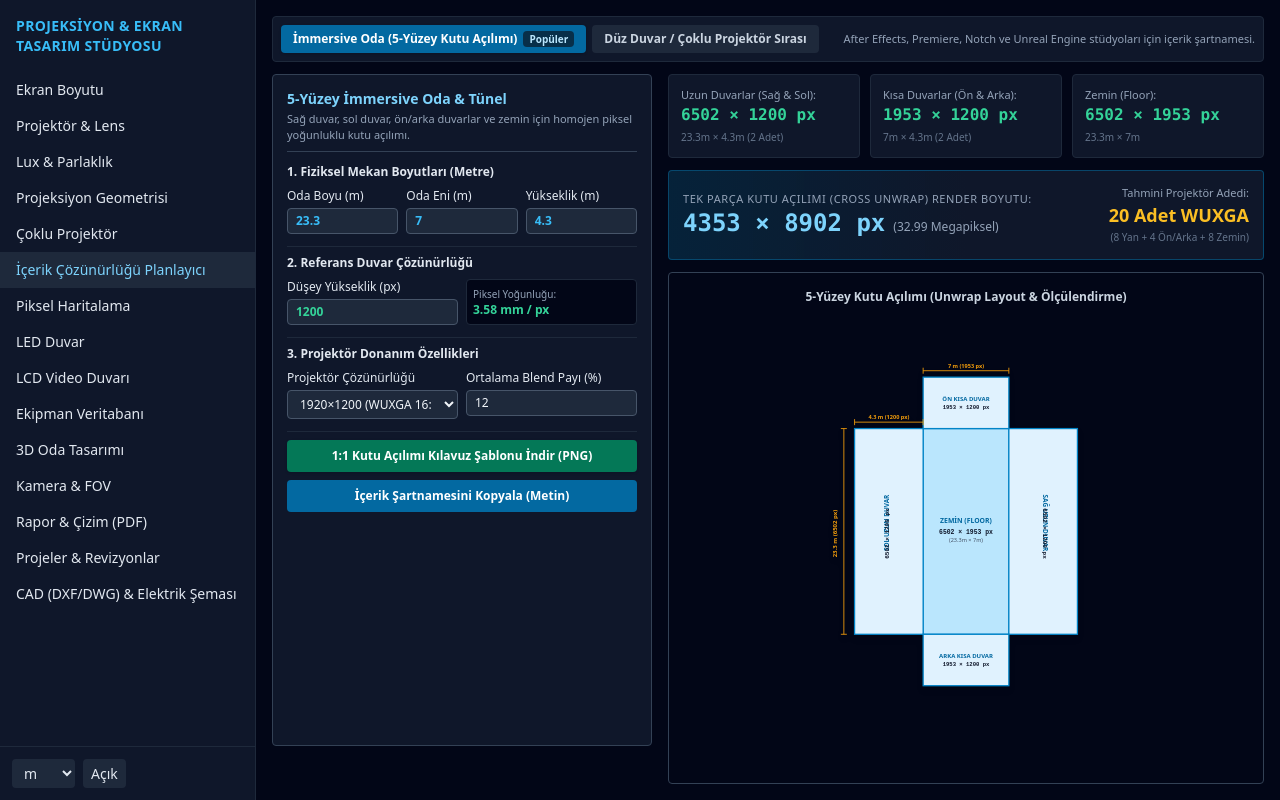
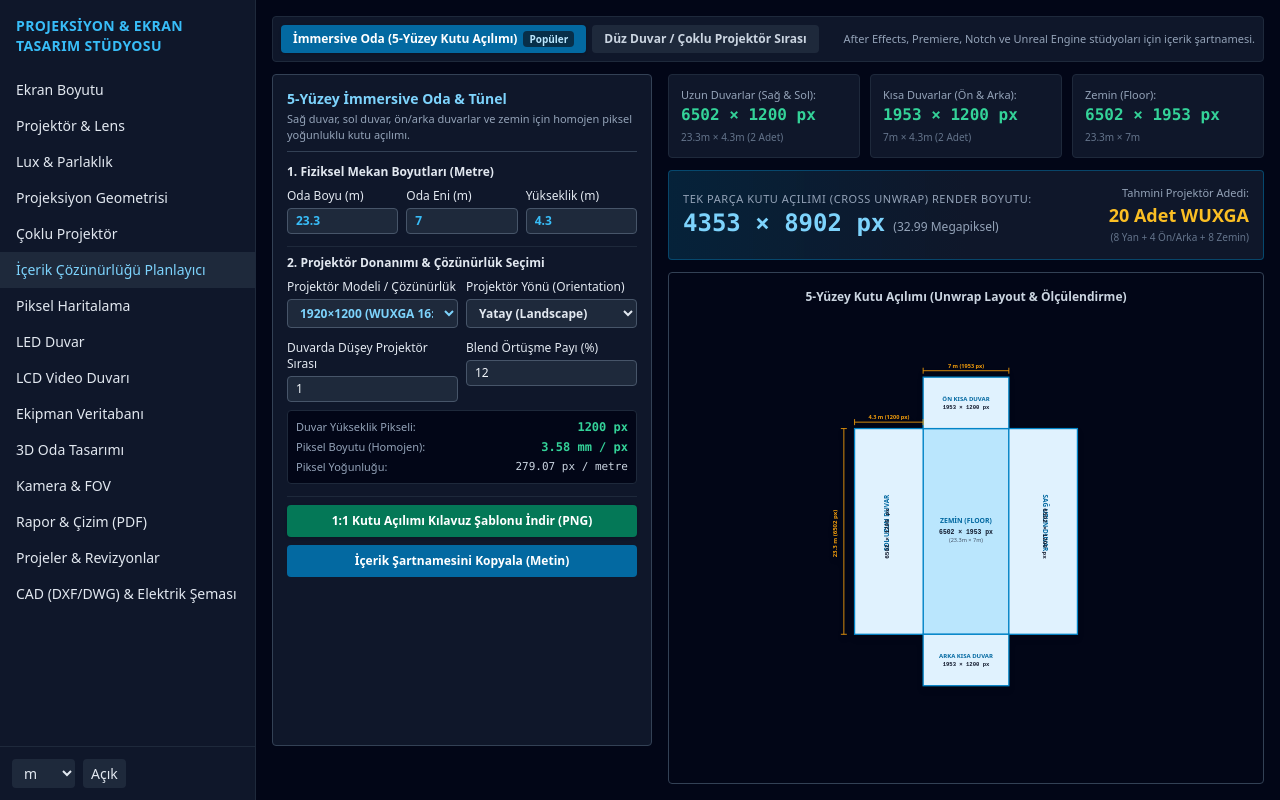
Before and after one commit to kadirylmz/projection-display-design-studio, a React (Vite) app in the folder frontend/: page / in a window 1280 px wide. Both pictures are taken after a click on the button "İçerik Çözünürlüğü Planlayıcı". Built offline with nearby package versions, Linux system fonts and the light colour scheme.

Commit message:
fix(content-planner): Projektor degisimi ve yonune (Landscape/Portrait) bagli tam dinamik icerik piksel zinciri eklendi

```diff
--- a/frontend/src/modules/ContentPlanner.tsx
+++ b/frontend/src/modules/ContentPlanner.tsx
@@ -35,7 +35,8 @@ export default function ContentPlanner({ unit }: { unit: LengthUnit }) {
   const [roomL, setRoomL] = useState(23.30); // Uzun Duvar boyu (m)
   const [roomW, setRoomW] = useState(7.00);  // Kısa Duvar eni (m)
   const [roomH, setRoomH] = useState(4.30);  // Duvar yüksekliği (m)
-  const [targetWallHpx, setTargetWallHpx] = useState(1200); // Duvar hedef düşey çözünürlüğü (px)
+  const [wallRows, setWallRows] = useState(1); // Duvarda üst üste kaç projektör var (genelde 1)
+  const [projOrientation, setProjOrientation] = useState<'landscape' | 'portrait'>('landscape');
   const [projW, setProjW] = useState(1920);
   const [projH, setProjH] = useState(1200);
   const [projBlendPct, setProjBlendPct] = useState(12);
@@ -91,42 +92,57 @@ export default function ContentPlanner({ unit }: { unit: LengthUnit }) {
 
   // --- İMMERSİVE 5-YÜZEY KUTU AÇILIMI HESAPLAMASI ---
   const immersiveCalc = useMemo(() => {
-    // 1 metreye düşen piksel oranı (Düşey yükseklik üzerinden homojen piksel boyutu):
-    const pxPerMeter = targetWallHpx / roomH;
+    // Projektörün duvardaki düşey (yükseklik) pikseli:
+    // Eğer Landscape ise dikey piksel = projH (örn: 1200)
+    // Eğer Portrait ise dikey piksel = projW (örn: 1920)
+    const singleProjVertPx = projOrientation === 'landscape' ? projH : projW;
+    const singleProjHorizPx = projOrientation === 'landscape' ? projW : projH;
+
+    // Duvarda düşeyde birden fazla projektör varsa (blend çıkarılır)
+    const vertBlendPx = wallRows > 1 ? pctToPx(projBlendPct, singleProjVertPx) : 0;
+    const totalWallHpx = wallRows * singleProjVertPx - (wallRows - 1) * vertBlendPx;
+
+    // 1 metreye düşen piksel oranı (Duvar yüksekliği üzerinden homojen piksel boyutu):
+    const pxPerMeter = totalWallHpx / roomH;
     const mmPerPixel = round((1000 / pxPerMeter), 2);
 
-    // Yüzey piksel boyutları
-    const longWallW = Math.round(roomL * pxPerMeter);   // 23.30m -> ~6503 px
-    const longWallH = targetWallHpx;                    // 4.30m -> 1200 px
+    // Yüzey piksel boyutları (Seçilen projektörün çözünürlüğüne TAM DİNAMİK bağlı)
+    const longWallW = Math.round(roomL * pxPerMeter);
+    const longWallH = totalWallHpx;
 
-    const shortWallW = Math.round(roomW * pxPerMeter);  // 7.00m -> ~1954 px
-    const shortWallH = targetWallHpx;                   // 4.30m -> 1200 px
+    const shortWallW = Math.round(roomW * pxPerMeter);
+    const shortWallH = totalWallHpx;
 
-    const floorW = longWallW;                           // 23.30m -> ~6503 px
-    const floorH = shortWallW;                          // 7.00m -> ~1954 px
+    const floorW = longWallW;
+    const floorH = shortWallW;
 
     // Kutu Açılımı (Cross Unwrap) Toplam Canvas Ebatları:
     // Yatay: Sol Duvar Yüksekliği + Zemin Eni + Sağ Duvar Yüksekliği
-    const totalCanvasW = shortWallH + floorH + shortWallH; // 1200 + 1954 + 1200 = 4354 px
+    const totalCanvasW = shortWallH + floorH + shortWallH;
     // Düşey: Üst Kısa Duvar + Zemin Boyu + Alt Kısa Duvar
-    const totalCanvasH = shortWallH + floorW + shortWallH; // 1200 + 6503 + 1200 = 8903 px
+    const totalCanvasH = shortWallH + floorW + shortWallH;
 
     const totalPixels = (longWallW * longWallH * 2) + (shortWallW * shortWallH * 2) + (floorW * floorH);
     const megapixels = round(totalPixels / 1_000_000, 2);
 
-    // Tahmini Projektör Adedi Hesabı (Efektif piksel genişliği = projW * (1 - blend))
-    const effProjW = projW * (1 - projBlendPct / 100);
-    const effProjH = projH * (1 - projBlendPct / 100);
+    // Projektör Adedi Hesabı (Yatay blend çıkarılmış efektif genişlik)
+    const effProjHorizPx = singleProjHorizPx * (1 - projBlendPct / 100);
+    const effProjVertPx = singleProjVertPx * (1 - projBlendPct / 100);
 
-    const pjPerLongWall = Math.ceil(longWallW / effProjW);
-    const pjPerShortWall = Math.ceil(shortWallW / effProjW);
-    const pjFloorCols = Math.ceil(floorW / effProjW);
-    const pjFloorRows = Math.ceil(floorH / effProjH);
+    const pjPerLongWall = Math.ceil(longWallW / effProjHorizPx);
+    const pjPerShortWall = Math.ceil(shortWallW / effProjHorizPx);
+
+    // Zemin için tavan projektörleri (Zemin eni ve boyu)
+    const pjFloorCols = Math.ceil(floorW / effProjHorizPx);
+    const pjFloorRows = Math.ceil(floorH / effProjVertPx);
     const pjFloorTotal = pjFloorCols * pjFloorRows;
 
-    const totalProjectors = (pjPerLongWall * 2) + (pjPerShortWall * 2) + pjFloorTotal;
+    const totalProjectors = (pjPerLongWall * 2 * wallRows) + (pjPerShortWall * 2 * wallRows) + pjFloorTotal;
 
     return {
+      singleProjVertPx,
+      singleProjHorizPx,
+      totalWallHpx,
       pxPerMeter: round(pxPerMeter, 2),
       mmPerPixel,
       longWallW,
@@ -144,7 +160,7 @@ export default function ContentPlanner({ unit }: { unit: LengthUnit }) {
       pjFloorTotal,
       totalProjectors,
     };
-  }, [roomL, roomW, roomH, targetWallHpx, projW, projH, projBlendPct]);
+  }, [roomL, roomW, roomH, wallRows, projOrientation, projW, projH, projBlendPct]);
 
   // --- İMMERSIVE KUTU AÇILIMI ŞABLONU İNDİR (PNG) ---
   const downloadImmersiveTemplate = () => {
@@ -285,34 +301,51 @@ PROJEKSİYON DONANIM TAHMİNİ (${projW}×${projH} WUXGA @ %${projBlendPct} Blen
             </div>
 
             <div className="space-y-2 border-t border-slate-800 pt-2">
-              <span className="font-semibold text-slate-200">2. Referans Duvar Çözünürlüğü</span>
+              <span className="font-semibold text-slate-200">2. Projektör Donanımı & Çözünürlük Seçimi</span>
               <div className="grid grid-cols-2 gap-2">
-                <label>Düşey Yükseklik (px)
-                  <input className="inp font-bold text-emerald-400" type="number" step="10" value={targetWallHpx} onChange={e => setTargetWallHpx(+e.target.value)} />
-                </label>
-                <div className="p-1.5 bg-slate-950 rounded border border-slate-800 flex flex-col justify-center">
-                  <span className="text-[10px] text-slate-400">Piksel Yoğunluğu:</span>
-                  <b className="text-emerald-400">{immersiveCalc.mmPerPixel} mm / px</b>
-                </div>
-              </div>
-            </div>
-
-            <div className="space-y-2 border-t border-slate-800 pt-2">
-              <span className="font-semibold text-slate-200">3. Projektör Donanım Özellikleri</span>
-              <div className="grid grid-cols-2 gap-2">
-                <label>Projektör Çözünürlüğü
-                  <select className="inp" value={`${projW}x${projH}`} onChange={e => {
+                <label>Projektör Modeli / Çözünürlük
+                  <select className="inp font-bold text-sky-300" value={`${projW}x${projH}`} onChange={e => {
                     const [w, h] = e.target.value.split('x').map(Number);
                     setProjW(w); setProjH(h);
                   }}>
                     <option value="1920x1200">1920×1200 (WUXGA 16:10)</option>
-                    <option value="1920x1080">1920×1080 (1080p 16:9)</option>
-                    <option value="3840x2160">3840×2160 (4K UHD)</option>
+                    <option value="1920x1080">1920×1080 (Full HD 16:9)</option>
+                    <option value="3840x2160">3840×2160 (4K UHD 16:9)</option>
+                    <option value="4096x2160">4096×2160 (4K DCI 17:9)</option>
+                    <option value="1280x800">1280×800 (WXGA 16:10)</option>
                   </select>
                 </label>
-                <label>Ortalama Blend Payı (%)
-                  <input className="inp" type="number" min="5" max="25" value={projBlendPct} onChange={e => setProjBlendPct(+e.target.value)} />
+                <label>Projektör Yönü (Orientation)
+                  <select className="inp font-semibold text-slate-200" value={projOrientation} onChange={e => setProjOrientation(e.target.value as any)}>
+                    <option value="landscape">Yatay (Landscape)</option>
+                    <option value="portrait">Dikey (Portrait / 90°)</option>
+                  </select>
                 </label>
+              </div>
+
+              <div className="grid grid-cols-2 gap-2 pt-1">
+                <label>Duvarda Düşey Projektör Sırası
+                  <input className="inp" type="number" min="1" max="4" value={wallRows} onChange={e => setWallRows(Math.max(1, Math.round(+e.target.value)))} />
+                </label>
+                <label>Blend Örtüşme Payı (%)
+                  <input className="inp" type="number" min="5" max="30" value={projBlendPct} onChange={e => setProjBlendPct(+e.target.value)} />
+                </label>
+              </div>
+
+              {/* Projektörden Otomatik Türetilen Duvar Çözünürlük Özeti */}
+              <div className="p-2 bg-slate-950 rounded border border-slate-800 space-y-1 mt-1 text-[11px]">
+                <div className="flex justify-between">
+                  <span className="text-slate-400">Duvar Yükseklik Pikseli:</span>
+                  <b className="text-emerald-400 font-mono text-xs">{immersiveCalc.totalWallHpx} px</b>
+                </div>
+                <div className="flex justify-between">
+                  <span className="text-slate-400">Piksel Boyutu (Homojen):</span>
+                  <b className="text-emerald-400 font-mono text-xs">{immersiveCalc.mmPerPixel} mm / px</b>
+                </div>
+                <div className="flex justify-between">
+                  <span className="text-slate-400">Piksel Yoğunluğu:</span>
+                  <span className="text-slate-300 font-mono">{immersiveCalc.pxPerMeter} px / metre</span>
+                </div>
               </div>
             </div>
 
```
